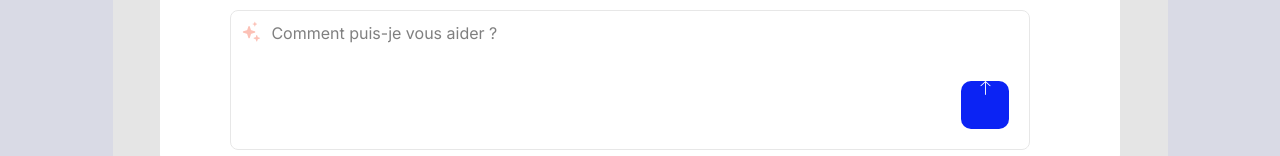
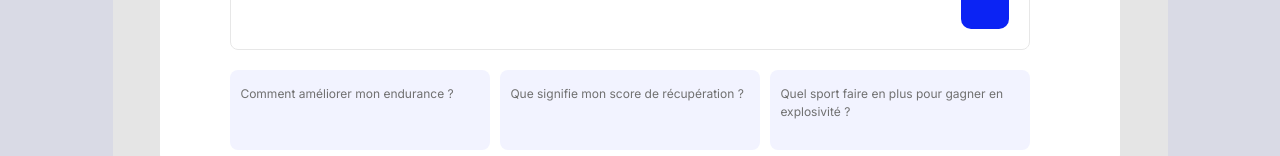
Before and after one commit to ifTrueReturnFalse/retraining-ai-sport-dashboard, a Next.js app: page /dashboard in a window 1280 px wide. Both pictures are taken after a click on the button "Lancer une conversation". Shown: the part 615-771 px from the top of the page. Built offline with nearby package versions, Linux system fonts and the light colour scheme; no server answers.

Commit message:
feature: added preset messages

```diff
--- a/app/ui/Dashboard/ChatbotModal.tsx
+++ b/app/ui/Dashboard/ChatbotModal.tsx
@@ -11,7 +11,7 @@ import { useConversationManager } from "@/app/hooks/useConversationManager";
 import { useMistralAPI } from "@/app/hooks/useMistralAPI";
 import ChatCloseButton from "./chatBotElements/ChatCloseButton";
 import ChatHint from "./chatBotElements/ChatHint";
-import ChatInput from "./chatBotElements/ChatInput";
+import ChatInputContainer from "./chatBotElements/ChatInputContainer";
 import ChatAssistantMessage from "./chatBotElements/ChatAssistantMessage";
 import ChatUserMessage from "./chatBotElements/ChatUserMessage";
 import { Message } from "@/app/lib/definitions";
@@ -35,7 +35,7 @@ export default function ChatbotModal({
 }) {
   const { profile } = useUser();
   const necessaryInformations = useMemo(
-    // Memoize user's personal information to be sent to the AI.
+    // Memoizes user's personal information to be sent to the AI.
     () => ({
       age: profile?.age,
       weight: profile?.weight,
@@ -44,11 +44,12 @@ export default function ChatbotModal({
     [profile]
   );
 
-  const { activities } = useActivities();
-  const maxActivitiesToSend = 10; // Limit the number of activities sent to the AI.
-  const activitiesToSend = activities.slice(-maxActivitiesToSend); // Get the most recent activities.
+  const { activities } = useActivities(); // Retrieves user activities from context.
+  const maxActivitiesToSend = 10; // Defines the maximum number of recent activities to send to the AI.
+  const activitiesToSend = activities.slice(-maxActivitiesToSend); // Gets the `maxActivitiesToSend` most recent activities.
 
   const systemPrompt = useMemo(
+    // Memoizes the system prompt to prevent unnecessary re-renders.
     // Memoize the system prompt to avoid unnecessary re-renders.
     // This prompt defines the AI's persona, rules, and context.
     () => `Tu es un coach sportif expert et bienveillant, spécialisé dans la course à pied,
@@ -126,18 +127,18 @@ Bien se nourrir avant une course est crucial pour...".
     [activitiesToSend, necessaryInformations]
   );
 
-  // Initialize conversation manager with the system prompt and a context limit.
+  // Initializes conversation manager with the system prompt and a context limit of 6 messages.
   const { allMessages, addUserMessage, addAssistantMessage, getContext } =
     useConversationManager(systemPrompt, 6);
-  // Hook to interact with the Mistral AI API.
-  const { sendMessage, isLoading } = useMistralAPI();
-  const bottomRef = useRef<HTMLDivElement | null>(null); // Ref for auto-scrolling to the bottom of the chat.
-  const { addTokens, allTokensUsed } = useTokenManager(10000); // Manage AI token usage with a limit of 10000.
-  const [areAllTokensUsed, setAreAllTokensUsed] = useState(false); // State to track if all tokens are used.
-  const [errorMessage, setErrorMessage] = useState<string | null>(null); // State for displaying API error messages.
+  const { sendMessage, isLoading } = useMistralAPI(); // Hook to interact with the Mistral AI API.
+  const bottomRef = useRef<HTMLDivElement | null>(null); // Ref for auto-scrolling to the bottom of the chat conversation.
+  const { addTokens, allTokensUsed } = useTokenManager(10000); // Manages AI token usage with a limit of 10000 tokens.
+  const [areAllTokensUsed, setAreAllTokensUsed] = useState(false); // State to track if the user has exhausted their AI token limit.
+  const [errorMessage, setErrorMessage] = useState<string | null>(null); // State for displaying any API error messages.
 
   useEffect(() => {
-    // Update token usage status when the `allTokensUsed` function changes.
+    // Updates token usage status when the `allTokensUsed` function changes.
+    // This ensures the `ChatAllTokensUsed` component's visibility is correctly managed.
     setAreAllTokensUsed(allTokensUsed());
   }, [allTokensUsed]);
 
@@ -145,18 +146,20 @@ Bien se nourrir avant une course est crucial pour...".
 
   /**
    * Handles sending a user message to the AI API.
-   * @param {string} message - The user's message.
+   * It clears any previous error messages, adds the user's message to the conversation,
+   * constructs the message payload with context, sends it to the API, and processes the response.
+   * @param {string} message - The content of the user's message.
    */
   const sendMessageToAPI = useCallback(
     async (message: string) => {
-      setErrorMessage(null);
-      addUserMessage(message);
+      setErrorMessage(null); // Clears any existing error message.
+      addUserMessage(message); // Adds the user's message to the conversation history.
 
       const recentMessages: Message[] = [
-        ...getContext(),
+        ...getContext(), // Retrieves recent messages to provide context to the AI.
         { role: "user", content: message },
       ];
-
+      // Sends the message to the Mistral API.
       const response = await sendMessage(recentMessages);
       if (response?.error) {
         setErrorMessage(response.error);
@@ -170,9 +173,10 @@ Bien se nourrir avant une course est crucial pour...".
 
   /**
    * Retries sending the last message to the AI API in case of an error.
+   * It re-sends the current conversation context to the API.
    */
   const retrySendMessage = useCallback(async () => {
-    setErrorMessage(null);
+    setErrorMessage(null); // Clears any existing error message before retrying.
     const response = await sendMessage(getContext());
 
     if (response?.error) {
@@ -184,7 +188,7 @@ Bien se nourrir avant une course est crucial pour...".
   }, [addAssistantMessage, addTokens, getContext, sendMessage]);
 
   useEffect(() => {
-    // Scroll to the bottom of the conversation whenever messages or loading state changes.
+    // Scrolls to the bottom of the conversation whenever `allMessages` or `isLoading` state changes.
     bottomRef.current?.scrollIntoView({ behavior: "smooth" });
   }, [allMessages, isLoading]);
 
@@ -192,8 +196,9 @@ Bien se nourrir avant une course est crucial pour...".
     <dialog ref={dialogRef} className={styles.dialog}>
       <div className={styles.container}>
         <ChatCloseButton dialogRef={dialogRef} />
-
         <div className={styles.conversation}>
+          {" "}
+          {/* Container for displaying chat messages. */}
           {allMessages.length === 0 && <ChatHint />}
           {allMessages.length > 0 &&
             allMessages.map((message, index) =>
@@ -203,23 +208,24 @@ Bien se nourrir avant une course est crucial pour...".
                 <ChatUserMessage key={index} content={message.content} />
               )
             )}
-          {isLoading && <ChatLoader />}
-          <div ref={bottomRef} />
+          {isLoading && <ChatLoader />}{" "}
+          {/* Displays a loader when the AI is processing. */}
+          <div ref={bottomRef} />{" "}
+          {/* Invisible div used for auto-scrolling to the bottom. */}
         </div>
-
-        {errorMessage !== null && (
+        {errorMessage !== null && ( // Conditionally renders an error message if `errorMessage` is not null.
           <ChatErrorMessage
             errorMessage={errorMessage}
             retryFunction={() => retrySendMessage()}
           />
         )}
-
-        {areAllTokensUsed && <ChatAllTokensUsed />}
-
-        <ChatInput
+        {areAllTokensUsed && <ChatAllTokensUsed />}{" "}
+        {/* Conditionally renders a message when all tokens are used. */}
+        {/* Input container for user messages and message presets. */}
+        <ChatInputContainer
           sendMessageToAPI={sendMessageToAPI}
           isLoading={isLoading}
-          allTokensUsed={areAllTokensUsed}
+          allTokensUsed={allTokensUsed()}
         />
       </div>
     </dialog>
--- /dev/null
+++ b/app/ui/Dashboard/chatBotElements/ChatInputContainer.tsx
@@ -0,0 +1,66 @@
+import { useState } from "react";
+import ChatInput from "./ChatInput";
+import ChatMessagePreset from "./ChatMessagePreset";
+import styles from "./css/ChatInputContainer.module.css";
+
+interface ChatInputContainerProps {
+  /**
+   * Function to send the user's message to the AI API.
+   * @param {string} message - The user's message content.
+   */
+  sendMessageToAPI: (message: string) => void;
+  /**
+   * Indicates whether the AI is currently processing a request.
+   */
+  isLoading: boolean;
+  /**
+   * Indicates whether the user has exhausted their AI token limit.
+   */
+  allTokensUsed: boolean;
+}
+
+/**
+ * `ChatInputContainer` is a React functional component that encapsulates the chat input field
+ * and a set of predefined message presets. It manages the state of the message being typed
+ * and provides a way to send messages to the AI API.
+ *
+ * @component
+ * @param {ChatInputContainerProps} props - The properties for the component.
+ * @returns {JSX.Element} A container with the chat input and message presets.
+ */
+export default function ChatInputContainer({
+  sendMessageToAPI,
+  isLoading,
+  allTokensUsed,
+}: ChatInputContainerProps) {
+  // State to hold the current message typed by the user in the input field.
+  const [messageToSend, setMessageToSend] = useState("");
+
+  return (
+    <>
+      <ChatInput
+        sendMessageToAPI={sendMessageToAPI}
+        isLoading={isLoading}
+        allTokensUsed={allTokensUsed}
+        message={messageToSend}
+        setMessage={setMessageToSend}
+      />
+
+      {/* Container for predefined message presets */}
+      <div className={styles.presetContainer}>
+        <ChatMessagePreset
+          content="Comment améliorer mon endurance ?"
+          setMessage={setMessageToSend}
+        />
+        <ChatMessagePreset
+          content="Que signifie mon score de récupération ?"
+          setMessage={setMessageToSend}
+        />
+        <ChatMessagePreset
+          content="Quel sport faire en plus pour gagner en explosivité ?"
+          setMessage={setMessageToSend}
+        />
+      </div>
+    </>
+  );
+}
--- /dev/null
+++ b/app/ui/Dashboard/chatBotElements/ChatMessagePreset.tsx
@@ -0,0 +1,33 @@
+import styles from "./css/ChatMessagePreset.module.css";
+
+interface ChatMessagePresetProps {
+  /**
+   * The predefined message content to be displayed and sent.
+   */
+  content: string;
+  /**
+   * A callback function to update the chat input field with the preset message.
+   * @param {string} value - The message content to set in the input.
+   */
+  setMessage: (value: string) => void;
+}
+
+/**
+ * `ChatMessagePreset` is a React functional component that displays a predefined
+ * message. When clicked, it populates the chat input field with its content.
+ *
+ * @component
+ * @param {ChatMessagePresetProps} props - The properties for the component.
+ * @returns {JSX.Element} A clickable div element containing the preset message.
+ */
+export default function ChatMessagePreset({
+  content,
+  setMessage,
+}: ChatMessagePresetProps) {
+  return (
+    <div className={styles.preset} onClick={() => setMessage(content)}>
+      {/* When clicked, sets the chat input message to the preset content. */}
+      {content}
+    </div>
+  );
+}
--- /dev/null
+++ b/app/ui/Dashboard/chatBotElements/css/ChatInputContainer.module.css
@@ -0,0 +1,8 @@
+.presetContainer {
+  display: flex;
+  flex-direction: row;
+  height: 80px;
+  justify-content: space-between;
+  width: 800px;
+  margin-top: 20px;
+}
--- /dev/null
+++ b/app/ui/Dashboard/chatBotElements/css/ChatMessagePreset.module.css
@@ -0,0 +1,11 @@
+.preset {
+  background-color: #f2f3ff;
+  color: #707070;
+  font-size: 12px;
+  font-weight: 400;
+  border-radius: 8px;
+  width: 260px;
+  height: 100%;
+  padding: 15px 10px;
+  cursor: pointer;
+}
```
Also changed, not shown: app/ui/Dashboard/chatBotElements/ChatInput.tsx (+12 -9 lines).
